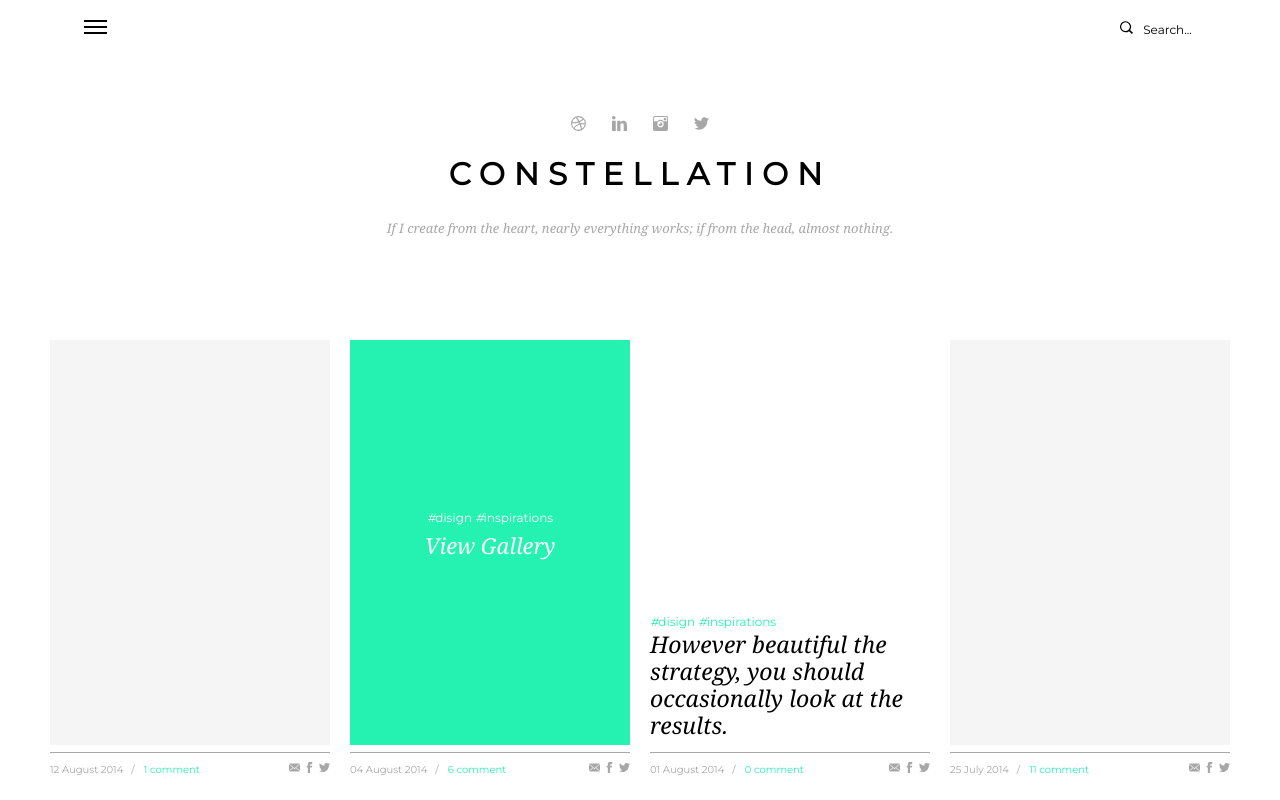
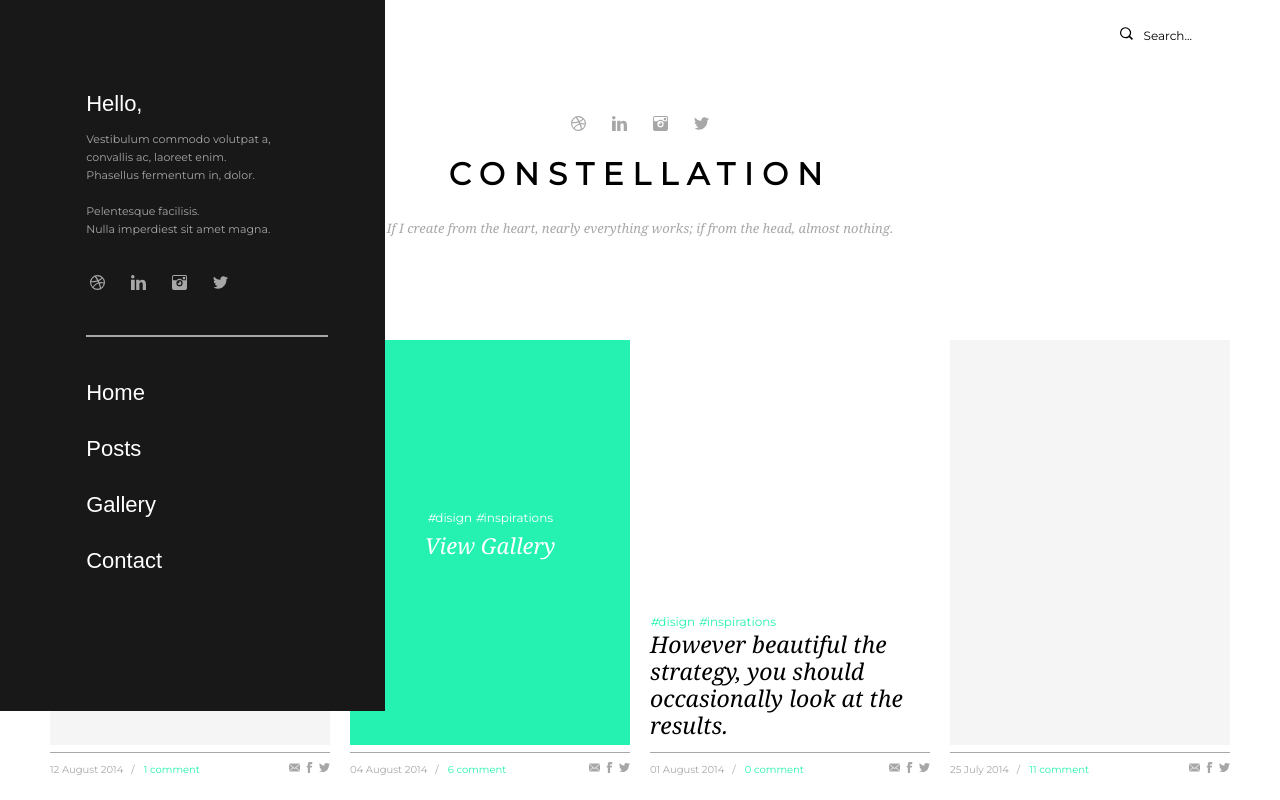
Before and after one commit to asoiu-hard-front-2018/2-lab-maslovmichail20, a website: page assets/index.html in a window 1280 px wide. Shown: the top 800 px of the page. Drawn offline with Linux system fonts and the light colour scheme; files that its build step writes are made by us from their sources; a web font is replaced by a local one.

Commit message:
Create menu

```diff
--- a/assets/index.html
+++ b/assets/index.html
@@ -5,20 +5,21 @@
     <title>constellation</title>
     <link rel="stylesheet" href="index.css" type="text/css">
     <link href="https://fonts.googleapis.com/css?family=Montserrat" rel="stylesheet">
+    <link rel="stylesheet" type="text/css" href="//fonts.googleapis.com/css?family=Droid+Serif" />
 </head>
 <body class="page">
-    <header class="header page__header">
-        <button class="menu-button header__menu-button menu-button_hover-effect">
+    <button class="menu-button page__menu-button  menu-button_hover-effect">
     <div class="menu-button__line menu-button__top"></div>
     <div class="menu-button__line menu-button__center"></div>
     <div class="menu-button__line menu-button__bottom"></div>
 </button>
-        <button class="search-button header__search-button search-button_hover-effect">
+    <button class="search-button page__search-button search-button_hover-effect">
     <svg class="search-button__icon page_hover-effect_svg" xmlns="http://www.w3.org/2000/svg" width="13" height="13" viewBox="0 0 30 30">
         <path id="Dark_Magnifying_Glass_Outline" data-name="Dark Magnifying Glass Outline" d="M2577,74.3l-3.66-3.707-2.91-2.951a12.864,12.864,0,1,0-10.52,5.53,12.714,12.714,0,0,0,7.89-2.753l5.01,5.074a2.272,2.272,0,0,0,.19.163L2574.33,77Zm-17.09-4.206a9.983,9.983,0,1,1,7.81-3.909,10.3,10.3,0,0,1-1.43,1.53A9.779,9.779,0,0,1,2559.91,70.092Z" transform="translate(-2547 -47)"></path>
     </svg>
     <span class="search-button__text page_hover-effect_text">Search...</span>
 </button>
+    <header class="header page__header">
         <div class="social-media header__social-media">
             <a href="#" class="social-media__link">
                 <svg class="social-media__link__logo page_hover-effect_svg" xmlns="http://www.w3.org/2000/svg" viewBox="0 0 30 30">
@@ -46,6 +47,44 @@
             If I create from the heart, nearly everything works; if from the head, almost nothing.
         </p>
     </header>
+    <div class="menu page__menu">
+        <span class="menu__caption">Hello,</span>
+        <span class="menu__description">
+            Vestibulum commodo volutpat a, convallis ac, laoreet enim.<br>
+            Phasellus fermentum in, dolor.<br><br>
+            Pelentesque facilisis.<br>
+            Nulla imperdiest sit amet magna.
+        </span>
+        <div class="social-media menu__social-media">
+            <a href="#" class="social-media__link">
+                <svg class="social-media__link__logo page_hover-effect_svg" xmlns="http://www.w3.org/2000/svg" viewBox="0 0 30 30">
+                    <path id="Dribbble_Logo" data-name="Dribbble Logo" d="M1303,270a15,15,0,1,0,15,15A15.017,15.017,0,0,0,1303,270Zm9.87,7.08a12.625,12.625,0,0,1,2.8,7.725,31.452,31.452,0,0,0-5.86-.567,23.914,23.914,0,0,0-2.89.168c-0.09-.2-0.17-0.4-0.25-0.6-0.26-.6-0.53-1.193-0.82-1.778A17.208,17.208,0,0,0,1312.87,277.081Zm-9.87-4.733a12.608,12.608,0,0,1,8.35,3.149,14.456,14.456,0,0,1-6.55,4.5,66.384,66.384,0,0,0-4.66-7.32A12.685,12.685,0,0,1,1303,272.348Zm-5.44,1.231a84.232,84.232,0,0,1,4.63,7.229,47.869,47.869,0,0,1-11.45,1.527h-0.12A12.7,12.7,0,0,1,1297.56,273.579Zm-7.23,11.441v-0.313c0.08,0,.19,0,0.34,0a47.328,47.328,0,0,0,12.65-1.8c0.34,0.669.67,1.348,0.97,2.026-0.14.04-.28,0.081-0.42,0.127a20.26,20.26,0,0,0-10.35,8.356A12.587,12.587,0,0,1,1290.33,285.02ZM1303,297.692a12.607,12.607,0,0,1-7.73-2.638c0.36-.711,2.99-5.448,9.93-7.867a0.146,0.146,0,0,0,.02,0,53.61,53.61,0,0,1,2.68,9.525A12.645,12.645,0,0,1,1303,297.692Zm7.18-2.234a56.286,56.286,0,0,0-2.43-8.9,16.61,16.61,0,0,1,2.55-.192,18.782,18.782,0,0,1,5.2.728A12.7,12.7,0,0,1,1310.18,295.458Z" transform="translate(-1288 -270)"></path>
+                </svg>
+            </a>
+            <a href="#" class="social-media__link">
+                <svg class="social-media__link__logo page_hover-effect_svg" xmlns="http://www.w3.org/2000/svg" viewBox="0 0 30 30">
+                    <path id="Linkedin_Logo" data-name="Linkedin Logo" d="M1408,288.393V300h-6.56v-11.25c0-2.721-.8-4.157-3.13-4.157-4.11,0-3.43,5.252-3.43,4.157V300h-6.51s0.03-18.725-.06-20.625h6.57l-0.08,3.251c-0.01.022-.03,0.045-0.04,0.066h0.04v-0.066a6.344,6.344,0,0,1,5.8-3.344C1404.83,279.283,1408,282.176,1408,288.393ZM1381.64,270a3.5,3.5,0,1,0-.09,7h0.05A3.5,3.5,0,1,0,1381.64,270ZM1378,300h7.5V279.376H1378V300Z" transform="translate(-1378 -270)"></path>
+                </svg>
+            </a>
+            <a href="#" class="social-media__link">
+                <svg class="social-media__link__logo page_hover-effect_svg" xmlns="http://www.w3.org/2000/svg" viewBox="0 0 30 30">
+                    <path id="Instagram" d="M1494,270h-22a3.949,3.949,0,0,0-4,4v22a3.95,3.95,0,0,0,4,4h22a3.95,3.95,0,0,0,4-4V273.75A3.747,3.747,0,0,0,1494,270Zm-22.25,1.875h22.5a2.127,2.127,0,0,1,1.88,1.875v6.563h-7.5c-1.58-1.549-3.22-2.813-5.63-2.813s-4.05,1.264-5.62,2.813h-7.5V273.75A2.127,2.127,0,0,1,1471.75,271.875Zm17.5,14.376A6.25,6.25,0,1,1,1483,280,6.189,6.189,0,0,1,1489.25,286.251Zm-2.5,0a3.75,3.75,0,0,1-7.5,0c0-.375.13-0.751,0.13-1.126a2.113,2.113,0,0,0,1.75,1.126,1.919,1.919,0,0,0,1.87-1.875,1.963,1.963,0,0,0-1.12-1.75c0.37,0,.75-0.125,1.12-0.125A3.679,3.679,0,0,1,1486.75,286.251Zm2.81-12.5h4.69v4.688h-4.69V273.75Z" transform="translate(-1468 -270)"></path>
+                </svg>
+            </a>
+            <a href="#" class="social-media__link">
+                <svg class="social-media__link__logo page_hover-effect_svg" xmlns="http://www.w3.org/2000/svg" viewBox="0 0 36 30">
+                    <path id="Social_Twitter_Bird_Symbol" data-name="Social Twitter Bird Symbol" d="M1592.01,270.555a14.633,14.633,0,0,1-4.7,1.839,7.254,7.254,0,0,0-5.38-2.394,7.613,7.613,0,0,0-7.2,9.3,20.782,20.782,0,0,1-15.22-7.915,7.716,7.716,0,0,0,2.28,10.112,7.227,7.227,0,0,1-3.34-.95v0.094a7.543,7.543,0,0,0,5.92,7.429,7.327,7.327,0,0,1-1.94.266,7.2,7.2,0,0,1-1.39-.138,7.414,7.414,0,0,0,6.89,5.262,14.565,14.565,0,0,1-9.17,3.241,15.369,15.369,0,0,1-1.76-.1,20.546,20.546,0,0,0,11.32,3.4c13.59,0,21.01-11.544,21.01-21.554l-0.02-.981a15.072,15.072,0,0,0,3.69-3.916,14.537,14.537,0,0,1-4.24,1.194A7.6,7.6,0,0,0,1592.01,270.555Z" transform="translate(-1557 -270)"></path>
+                </svg>
+            </a>
+        </div>
+        <hr class="menu__line">
+        <ul class="menu__list">
+            <li class="menu__list__item"><a href="#" class="menu__list__item__link page_hover-effect_text">Home</a></li>
+            <li class="menu__list__item"><a href="#" class="menu__list__item__link page_hover-effect_text">Posts</a></li>
+            <li class="menu__list__item"><a href="#" class="menu__list__item__link page_hover-effect_text">Gallery</a></li>
+            <li class="menu__list__item"><a href="#" class="menu__list__item__link page_hover-effect_text">Contact</a></li>
+        </ul>
+    </div>
     <section class="post-container page__post-container">
         <div class="post post-container__post">
             <div class="post__content post__content_type_empty"></div>
--- a/src/header/__menu-button/header__menu-button.css
+++ /dev/null
@@ -1,4 +0,0 @@
-.header__menu-button {
-    float: left;
-    margin-left: 1px;
-}
--- a/src/header/__search-button/header__search-button.css
+++ /dev/null
@@ -1,4 +0,0 @@
-.header__search-button {
-    float: right;
-    margin-right: -1px;
-}
--- /dev/null
+++ b/src/menu/__caption/menu__caption.css
@@ -0,0 +1,6 @@
+.menu__caption {
+    padding-left: 22.4%;
+    color: white;
+    font-family: 'Droid Serif', sans-serif;
+    font-size: 22px;
+}
--- /dev/null
+++ b/src/menu/__description/menu__description.css
@@ -0,0 +1,7 @@
+.menu__description {
+    font-family: 'Montserrat', sans-serif;
+    font-size: 11px;
+    color: #a7a7a7;
+    padding: 3.5% 22.4%;
+    line-height: 18px;
+}
--- /dev/null
+++ b/src/menu/__line/menu__line.css
@@ -0,0 +1,7 @@
+.menu__line {
+    width: 240px;
+    outline: none;
+    margin-left: 22.4%;
+    margin-bottom: 7%;
+    border: 1px solid #a7a7a7;
+}
--- /dev/null
+++ b/src/menu/__list/__item/__link/menu__list__item__link.css
@@ -0,0 +1,7 @@
+.menu__list__item__link {
+    color: white;
+    font-family: 'Droid Serif', sans-serif;
+    font-size: 22px;
+    cursor: pointer;
+    text-decoration: none;
+}
--- /dev/null
+++ b/src/menu/__list/__item/menu__list__item.css
@@ -0,0 +1,3 @@
+.menu__list__item {
+    margin-bottom: 30px;
+}
--- /dev/null
+++ b/src/menu/__list/menu__list.css
@@ -0,0 +1,5 @@
+.menu__list {
+    padding: 0;
+    list-style: none;
+    margin-left: 22.4%;
+}
--- /dev/null
+++ b/src/menu/__social-media/menu__social-media.css
@@ -0,0 +1,5 @@
+.menu__social-media {
+    margin-top: 6%;
+    margin-left: -17.5%;
+    margin-bottom: 8.6%;
+}
--- /dev/null
+++ b/src/menu/menu.css
@@ -0,0 +1,6 @@
+.menu {
+    display: flex;
+    width: 385px;
+    flex-direction: column;
+    background: #181818;
+}
--- /dev/null
+++ b/src/page/__menu-button/page__menu-button.css
@@ -0,0 +1,5 @@
+.page__menu-button {
+    position: absolute;
+    top: 3.5%;
+    left: 6.7%;
+}
--- /dev/null
+++ b/src/page/__search__button/page__search-button.css
@@ -0,0 +1,5 @@
+.page__search-button {
+    position: absolute;
+    top: 3.2%;
+    right: 6.4%;
+}
--- /dev/null
+++ b/src/page/menu/page__menu.css
@@ -0,0 +1,6 @@
+.page__menu {
+    position: absolute;
+    left: 0;
+    top: 0;
+    padding: 7.1% 0;
+}
```
Lines whose indentation alone changed are shown as unchanged.
